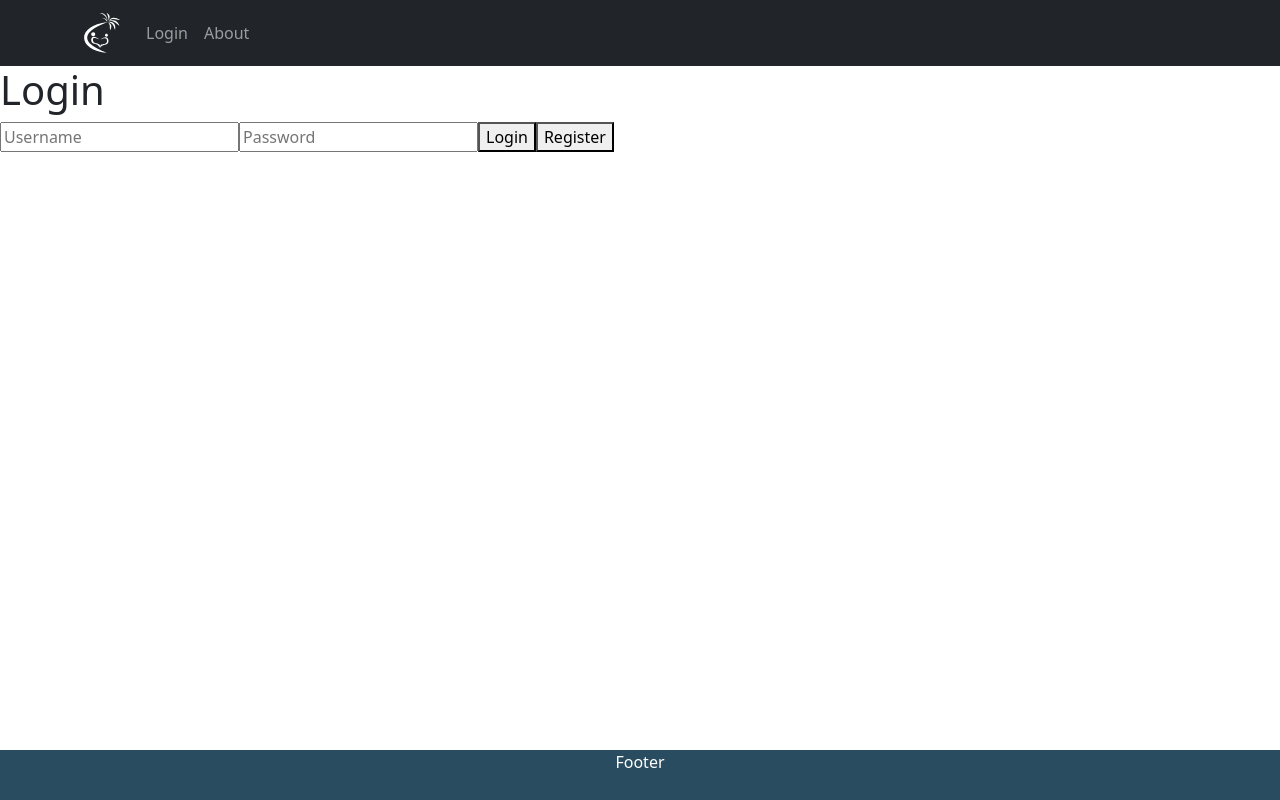
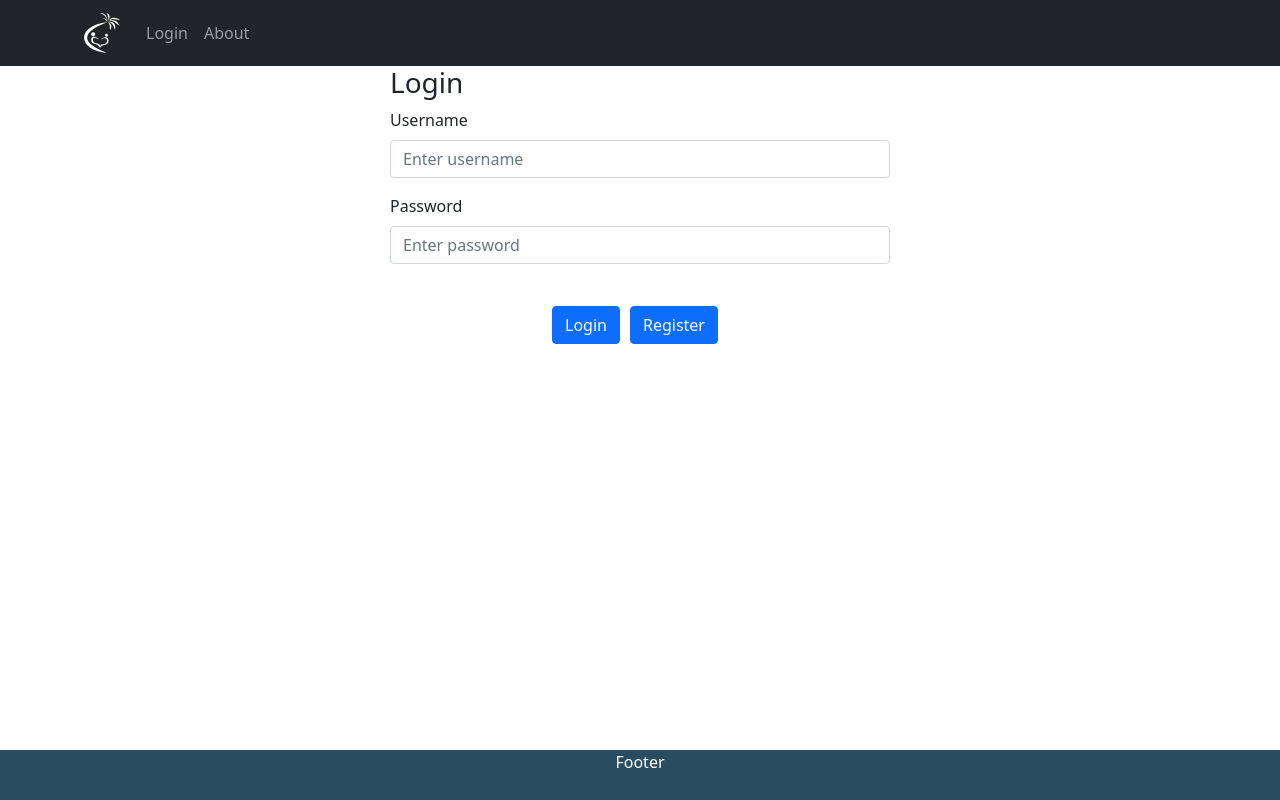
Before and after one commit to Tedejer/Capstone, a React (Create React App) app in the folder charity-islands/: page /LoginPage in a window 1280 px wide. Built offline with nearby package versions, Linux system fonts and the light colour scheme.

Commit message:
style login

```diff
--- a/charity-islands/src/App.js
+++ b/charity-islands/src/App.js
@@ -8,6 +8,7 @@ import Register from "./pages/Register";
 import ErrorPage from "./pages/ErrorPage";
 import AboutPage from "./pages/AboutPage";
 import Footer from "./components/Footer";
+
 import "./css/main.css";
 
 function App() {
--- a/charity-islands/src/pages/AboutPage.js
+++ b/charity-islands/src/pages/AboutPage.js
@@ -41,7 +41,7 @@ function AboutPage() {
 
       <div className="space">
         <img
-          src="https://wakatime.com/badge/user/e48fee3e-ead5-429e-880c-36c0316e81d5/project/6ffded4b-aa6b-498d-bc45-f3d16d0c29bf.svg"
+          src="https://wakatime.com/badge/user/e48fee3e-ead5-429e-880c-36c0316e81d5/project/6ffded4b-aa6b-498d-bc45-f3d16d0c29bf?style=plastic.svg"
           alt="wakatime"
         />
       </div>
--- a/charity-islands/src/pages/LoginPage.js
+++ b/charity-islands/src/pages/LoginPage.js
@@ -1,4 +1,5 @@
 import React, { useState } from "react";
+import { Form, FormGroup, FormLabel, Button } from "react-bootstrap";
 import { useNavigate } from "react-router-dom";
 
 function LoginPage() {
@@ -8,31 +9,45 @@ function LoginPage() {
 
   return (
     <div>
-      <h1>Login</h1>
-      <form>
-        <input
-          type="userName"
-          placeholder="Username"
+      <div className="register_positioning">
+        <h3 className="">Login</h3>
+      </div>
+
+      <Form className="register_positioning">
+        <FormGroup className="mb-3" controlId="formBasicUsername">
+          <FormLabel>Username</FormLabel>
+          <Form.Control
+            type="username"
+            placeholder="Enter username"
             value={name}
             onChange={(e) => setName(e.target.value)}
           />
-        <input type="password" placeholder="Password" />
-        <button
+        </FormGroup>
+        <FormGroup className="mb-3" controlId="formBasicUsername">
+          <FormLabel>Password</FormLabel>
+          <Form.Control type="password" placeholder="Enter password" />
+        </FormGroup>
+
+        <div className="mt-5 text-center">
+          <Button
+            className="btn-primary"
             onClick={() => {
               profile = profile + name;
               navigate(profile);
             }}
           >
             Login
-        </button>
-        <button
+          </Button>
+          <Button
             onClick={() => {
               navigate("/Register");
             }}
           >
             Register
-        </button>
-      </form>
+          </Button>
+        </div>
+      </Form>
+      {/* end form */}
     </div>
   );
 }
```
Lines whose indentation alone changed are shown as unchanged.
